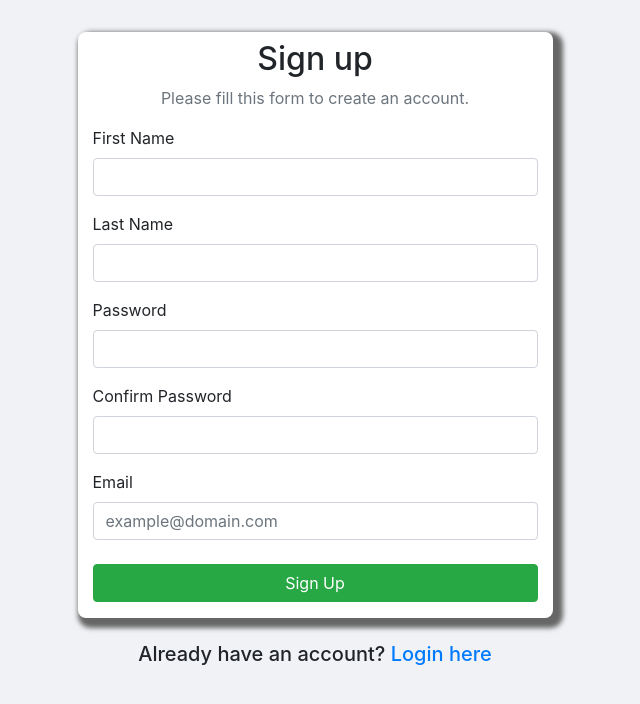
After one commit to Oleksii-Babii/Letopia, a PHP site: page /sign_up.php in a window 1280 px wide. The commit adds this page. Shown: the top 704 px of the page, without its empty margins (325-965 px from the left). Run offline with PHP 8.4, Linux system fonts and the light colour scheme.

Commit message:
feat: sign up page prototype

```diff
--- a/login.php
+++ b/login.php
@@ -18,8 +18,8 @@
 					</a>
 				</div>
 				<h2 class="text-center">Log in</h2>
-				<p class="text-center">Enter your account details below.</p>
-				<form id="addForm" action="<?php echo htmlspecialchars($_SERVER["PHP_SELF"]); ?>" method="POST" novalidate>
+				<p class="text-center text-secondary">Enter your account details below.</p>
+				<form id="loginForm" action="<?php echo htmlspecialchars($_SERVER["PHP_SELF"]); ?>" method="POST" novalidate>
 					<div class="form-group mr-3 ml-3">
 					    <label for="email">Email address</label>
 					    <input type="text" id="email" name="email" class="form-control" placeholder ="example@domain.com" value="<?php if(isset($_POST['email'])) echo $_POST['email']; ?>">
@@ -39,7 +39,7 @@
 	                   	    <input type="submit" name="submit" class="btn btn-outline-primary w-100" value="Log in">
 	                </div>
 
-	                 <p class="text-center">Don't have an account? <a href="register.php">Register here</a></p>
+	                 <p class="text-center">Don't have an account? <a href="sign_up.php">Sign up</a></p>
 	                 <p class="text-center"><a href="reset_password.php">Forgot your password?</a></p>
 				</form>
 			</div>
--- /dev/null
+++ b/sign_up.php
@@ -0,0 +1,55 @@
+<!DOCTYPE html>
+<html lang="en">
+	<head>
+		 <meta charset="UTF-8">
+        <meta name="viewport" content="width=device-width, initial-scale=1.0">
+        <!-- connect bootstrap libraries -->
+        <link rel="stylesheet" href="bootstrap/dist/css/bootstrap.min.css" media="screen">
+        <title>Login</title>
+        <link rel="stylesheet" href="style.css">
+	</head>
+    <body>
+        <main>
+            <div class="container mt-3">
+                <div class="row">
+                    <div class="col-md-5 mt-3 w-50" id="signUp">
+                        <h2 class="text-center mt-2">Sign up</h2>
+                        <p class="text-center text-secondary">Please fill this form to create an account.</p>
+                        <form id="registrationForm" action="<?php echo htmlspecialchars($_SERVER["PHP_SELF"]); ?>"  method="POST" novalidate>
+
+                            <div class="form-group">
+                                <label for="firstName">First Name</label>
+                                <input type="text" id="firstName" name="firstName" class="form-control" value="<?php if(isset($_POST['firstName'])) echo $_POST['firstName']; ?>">
+                            </div>
+
+                            <div class="form-group">
+                                <label for="lastName">Last Name</label>
+                                <input type="text" id="lastName" name="lastName" class="form-control" value="<?php if(isset($_POST['lastName'])) echo $_POST['lastName']; ?>">
+                            </div>
+
+                            <div class="form-group">
+                                <label>Password</label>
+                                <input type="password" name="password" class="form-control" required>
+                            </div>
+
+                            <div class="form-group">
+                                <label>Confirm Password</label>
+                                <input type="password" name="confirm_password" class="form-control" required>
+                            </div>
+
+                            <div class="form-group">
+                                <label for="emai;">Email</label>
+                                <input type="text" id="email" name="email" class="form-control" placeholder ="example@domain.com" value="<?php if(isset($_POST['email'])) echo $_POST['email']; ?>">
+                            </div>
+
+                            <div class="form-group text-center mt-4">
+                                <input type="submit" name="signUp" class="btn btn-success w-100 " value="Sign Up">
+                            </div>
+                        </form>
+                    </div>
+                </div>
+                 <h5 class="text-center mt-4">Already have an account? <a href="login.php">Login here</a></h5>
+            </div>
+        </main>
+    </body>
+</html>
--- a/style.css
+++ b/style.css
@@ -1,3 +1,27 @@
+body {
+    background-color: #f1f2f6;
+}
+
+main {
+    margin: auto;
+}
+
+.details {
+    display: flex;
+    justify-content: center;
+}
+
+#userDetails{
+    width: 40%;
+}
+#buttons{
+    width: 40%;
+    margin: auto;
+    display: flex;
+    justify-content: space-between;
+    margin-top: 1rem;
+}
+
 #closeButton {
   width: 2.4rem;
   border-radius: 2rem;
@@ -5,14 +29,17 @@
 
 #login {
   width: 25%;
-  border-radius: 0.5rem;
 }
 
 #loginPage {
   background-color: #e0e1dd;
 }
 
-#login {
+
+
+#login , #signUp {
+  box-shadow: 5px 5px 5px 5px #666666;
   background-color: #ffffff;
-  box-shadow: 5px 5px 5px 5px #666666;
+   margin: auto;
+   border-radius: 0.5rem;
 }
```
